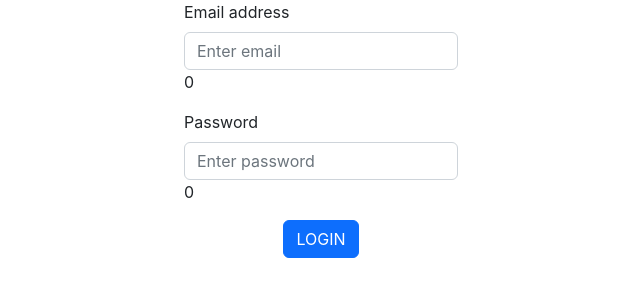
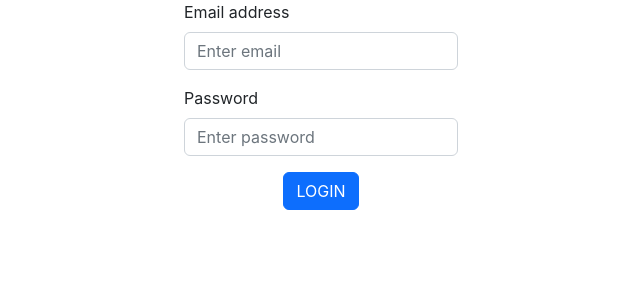
Before and after one commit to RobertPatru/Roweb-Frontend, a React (Create React App) app: page /login in a window 1280 px wide. Shown: the top 300 px of the page, without its empty margins (319-959 px from the left). Built offline with nearby package versions, Linux system fonts and the light colour scheme.

Commit message:
Update Login.jsx

```diff
--- a/src/views/pages/login/Login.jsx
+++ b/src/views/pages/login/Login.jsx
@@ -45,7 +45,11 @@ const Login = () => {
 
     const _login = () => {
         const isValid = _validate();
-        console.log(errors, isValid, email, password);
+
+        if (isValid) {
+        }
+        // make a request to API
+        // make a request to API
     };
 
     return (
@@ -63,7 +67,7 @@ const Login = () => {
                                 isInvalid={errors.email.length}
                                 onChange={_handleChange}
                             />
-                            {errors.email.length && (
+                            {!!errors.email.length && (
                                 <Form.Control.Feedback type="invalid">
                                     {errors.email}
                                 </Form.Control.Feedback>
@@ -81,7 +85,7 @@ const Login = () => {
                                 isInvalid={errors.password.length}
                                 value={password}
                             />
-                            {errors.password.length && (
+                            {!!errors.password.length && (
                                 <Form.Control.Feedback type="invalid">
                                     {errors.password}
                                 </Form.Control.Feedback>
```
